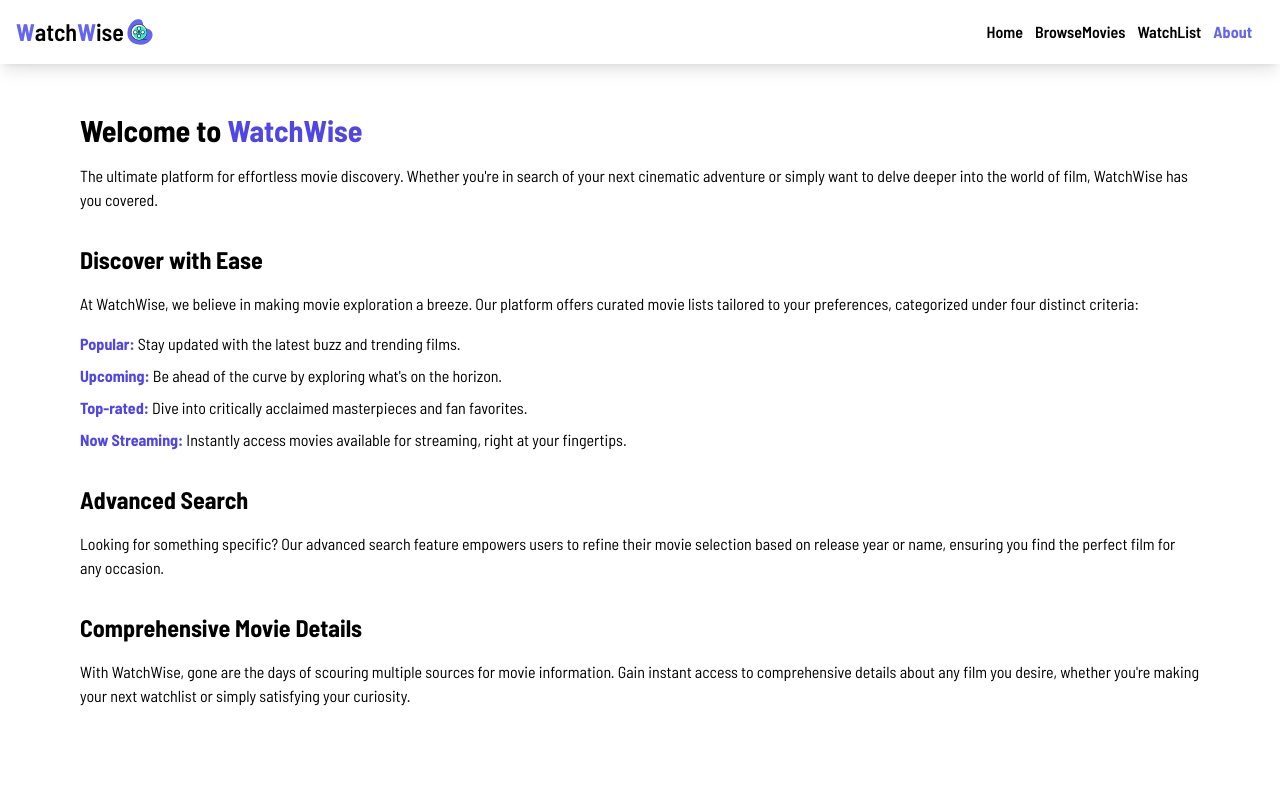
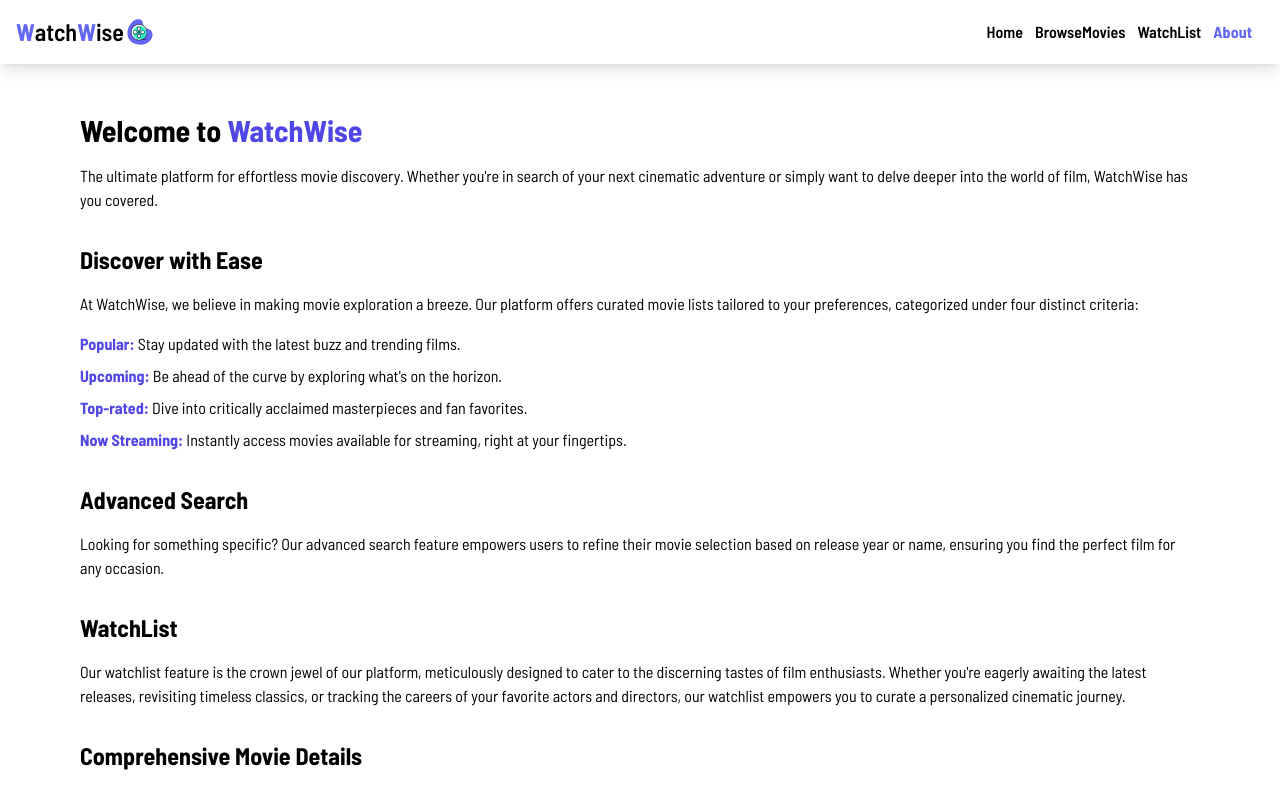
Before and after one commit to Darshan-Pandya10/WatchWise, a React (Vite) app: page /about in a window 1280 px wide. Shown: the top 792 px of the page. Built offline with nearby package versions, Linux system fonts and the light colour scheme.

Commit message:
[Add] Watchlist description in About page.

```diff
--- a/src/Pages/About.jsx
+++ b/src/Pages/About.jsx
@@ -22,6 +22,12 @@ function About() {
         <p className="mb-4">Looking for something specific? Our advanced search feature empowers users to refine their movie selection based on release year or name, ensuring you find the perfect film for any occasion.</p>
       </div>
 
+      <div className="mb-8">
+        <h2 className="text-2xl font-bold mb-4">WatchList</h2>
+        <p className="mb-4">  Our watchlist feature is the crown jewel of our platform, meticulously designed to cater to the discerning tastes of film enthusiasts. Whether you're eagerly awaiting the latest releases, revisiting timeless classics, or tracking the careers of your favorite actors and directors, our watchlist empowers you to curate a personalized cinematic journey. </p>
+      </div>
+
+
       <div>
         <h2 className="text-2xl font-bold mb-4">Comprehensive Movie Details</h2>
         <p className="mb-8">With WatchWise, gone are the days of scouring multiple sources for movie information. Gain instant access to comprehensive details about any film you desire, whether you're making your next watchlist or simply satisfying your curiosity.</p>
```
